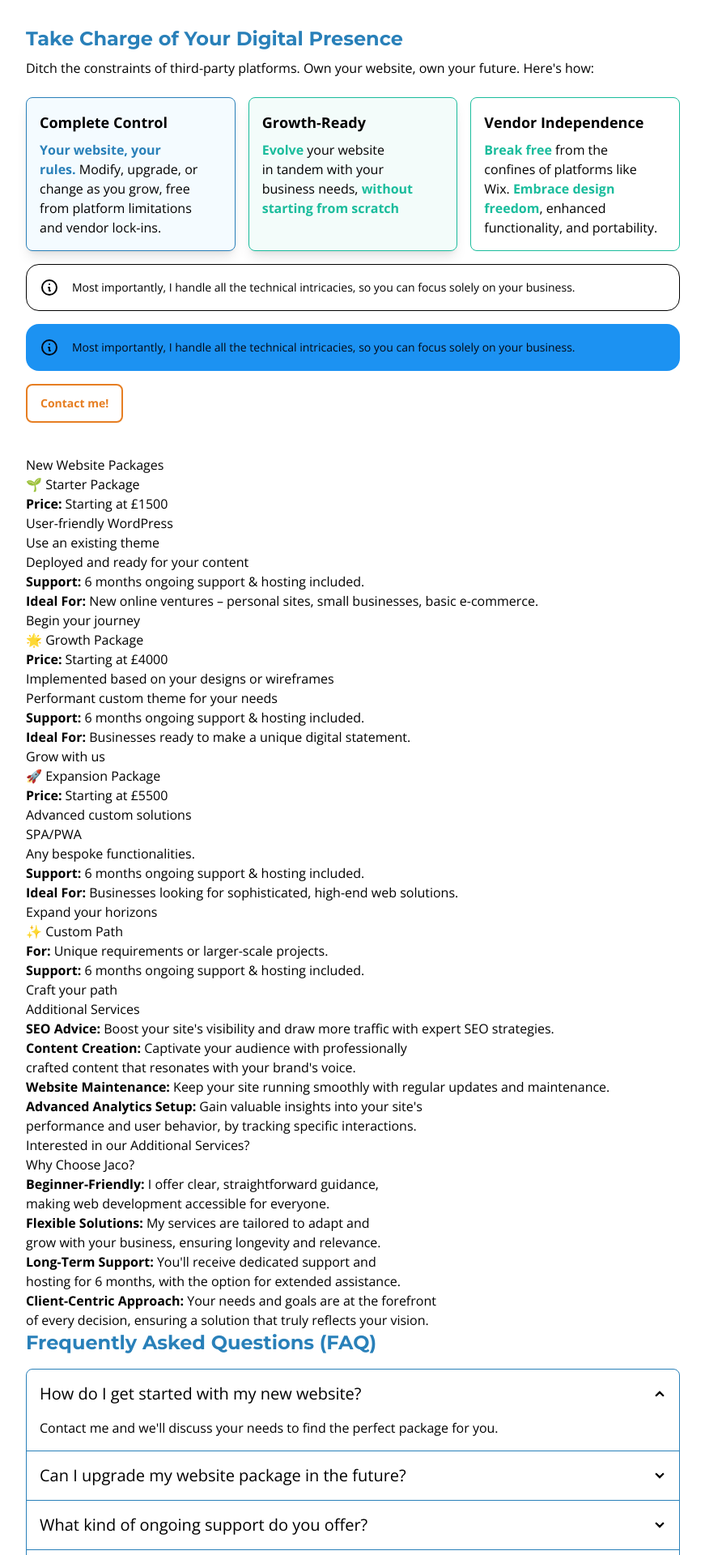
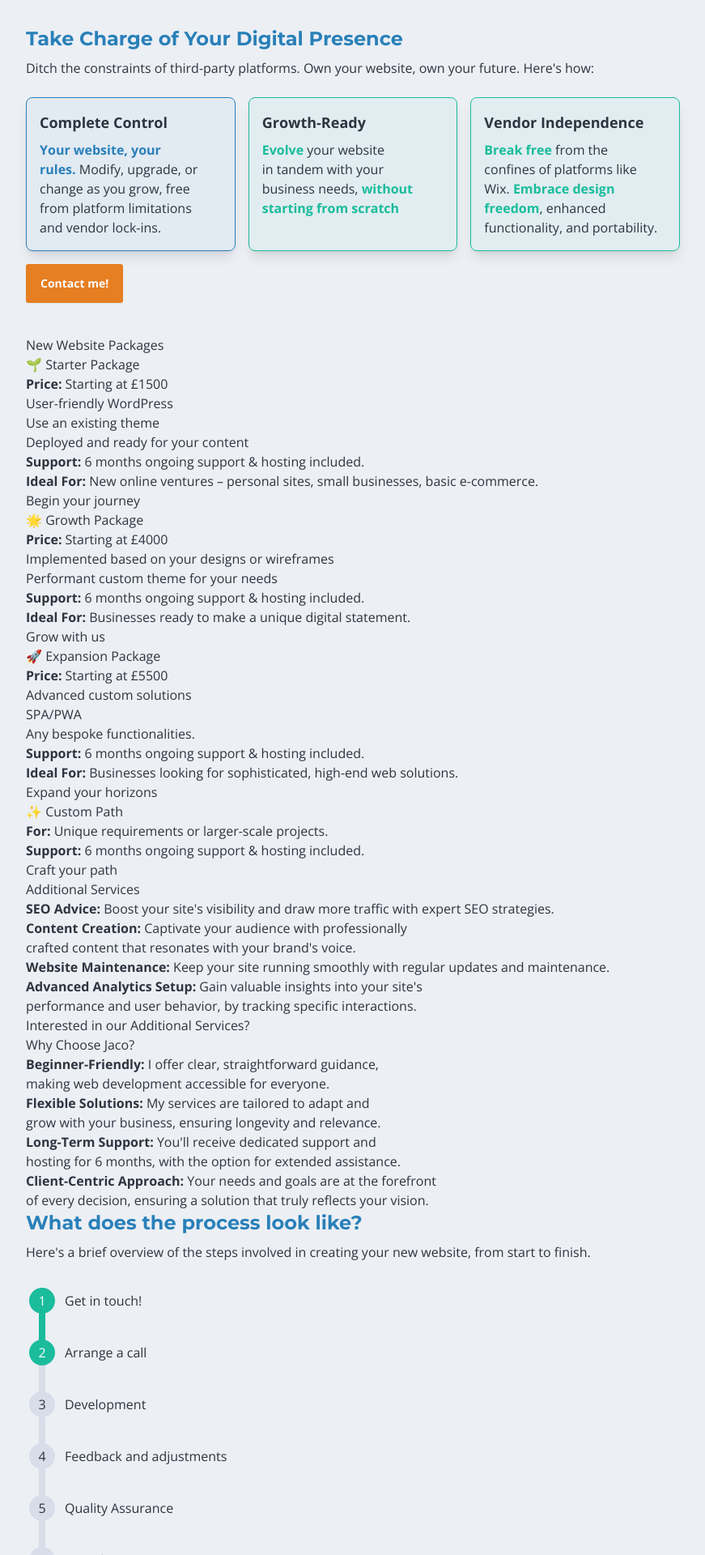
Before and after one commit to jacovanc/jaco, a Nuxt app: page / in a window 1280 px wide. Shown: the part 440-2360 px from the top of the page at 81% size, without its empty margins (204-1075 px from the left). Built offline with nearby package versions, Linux system fonts and the light colour scheme.

Commit message:
Styling and content

```diff
--- a/app.vue
+++ b/app.vue
@@ -61,7 +61,7 @@
 
       <ul class="flex flex-wrap gap-4 mt-6">
         <li
-          class="flex-grow border bg-primary-100 shadow-lg p-4 border-primary rounded-lg w-full tn:w-5/12 md:w-3/12 xl:w-1/5"
+          class="flex-grow border bg-primary bg-opacity-5 shadow-lg p-4 border-primary rounded-lg w-full tn:w-5/12 md:w-3/12 xl:w-1/5"
         >
           <strong class="block mb-2 text-lg">Complete Control</strong>
           <strong class="text-primary">Your website, your rules.</strong>
@@ -69,7 +69,7 @@
           and vendor lock-ins.
         </li>
         <li
-          class="flex-grow border p-4 bg-secondary-100 bg-opacity-5 shadow-lg border-secondary rounded-lg w-full tn:w-5/12 md:w-3/12 xl:w-1/5"
+          class="flex-grow border p-4 bg-secondary bg-opacity-5 shadow-lg border-secondary rounded-lg w-full tn:w-5/12 md:w-3/12 xl:w-1/5"
         >
           <strong class="block mb-2 text-lg">Growth-Ready</strong>
           <strong class="text-secondary">Evolve</strong> your website in tandem
@@ -77,7 +77,7 @@
           <strong class="text-secondary">without starting from scratch</strong>
         </li>
         <li
-          class="flex-grow border p-4 border-secondary rounded-lg w-full tn:w-5/12 md:w-3/12 xl:w-1/5"
+          class="flex-grow border p-4 bg-secondary bg-opacity-5 shadow-lg border-secondary rounded-lg w-full tn:w-5/12 md:w-3/12 xl:w-1/5"
         >
           <strong class="block mb-2 text-lg">Vendor Independence</strong>
           <strong class="text-secondary">Break free</strong> from the confines
@@ -88,48 +88,7 @@
         <!-- More list items here -->
       </ul>
 
-      <div role="alert" class="alert mt-4">
-        <svg
-          xmlns="http://www.w3.org/2000/svg"
-          fill="none"
-          viewBox="0 0 24 24"
-          class="stroke-current shrink-0 w-6 h-6"
-        >
-          <path
-            stroke-linecap="round"
-            stroke-linejoin="round"
-            stroke-width="2"
-            d="M13 16h-1v-4h-1m1-4h.01M21 12a9 9 0 11-18 0 9 9 0 0118 0z"
-          ></path>
-        </svg>
-        <span class="text-sm"
-          >Most importantly, I handle all the technical intricacies, so you can
-          focus solely on your business.</span
-        >
-      </div>
-      <div role="alert" class="alert alert-info mt-4">
-        <svg
-          xmlns="http://www.w3.org/2000/svg"
-          fill="none"
-          viewBox="0 0 24 24"
-          class="stroke-current shrink-0 w-6 h-6"
-        >
-          <path
-            stroke-linecap="round"
-            stroke-linejoin="round"
-            stroke-width="2"
-            d="M13 16h-1v-4h-1m1-4h.01M21 12a9 9 0 11-18 0 9 9 0 0118 0z"
-          ></path>
-        </svg>
-        <span class="text-sm"
-          >Most importantly, I handle all the technical intricacies, so you can
-          focus solely on your business.</span
-        >
-      </div>
-
-      <a class="btn btn-accent btn-outline mt-4" href="#contact-form"
-        >Contact me!</a
-      >
+      <a class="btn btn-accent mt-4" href="#contact-form">Contact me!</a>
     </section>
 
     <!-- Packages Section -->
@@ -254,8 +213,27 @@
       </ul>
     </section>
 
+    <section id="process">
+      <h2 class="font-heading text-2xl font-bold text-primary">
+        What does the process look like?
+      </h2>
+      <p class="mt-2 mb-2">
+        Here's a brief overview of the steps involved in creating your new
+        website, from start to finish.
+      </p>
+      <ul class="steps steps-vertical mt-2">
+        <li class="step step-secondary">Get in touch!</li>
+        <!-- We should probably add some info explaining each section. Perhaps collapsable like the faqs -->
+        <li class="step step-secondary">Arrange a call</li>
+        <li class="step">Development</li>
+        <li class="step">Feedback and adjustments</li>
+        <li class="step">Quality Assurance</li>
+        <li class="step">Launch</li>
+      </ul>
+    </section>
+
     <!-- FAQ Section -->
-    <section id="faq">
+    <section id="faq" class="mt-10">
       <h2 class="font-heading text-2xl font-bold text-primary">
         Frequently Asked Questions (FAQ)
       </h2>
--- a/tailwind.config.js
+++ b/tailwind.config.js
@@ -17,8 +17,6 @@ export default {
 
       colors: {
         neutral: "#FDFEFE", // Off-White
-        "primary-100": "#f4fbff",
-        "secondary-100": "#1ABC9C",
       },
     },
 
@@ -45,7 +43,7 @@ export default {
       // "nord",
       {
         mytheme: {
-          // ...require("daisyui/src/theming/themes")["nord"],
+          ...require("daisyui/src/theming/themes")["nord"],
           primary: "#2980B9",
           "primary-content": "#FDFEFE",
           secondary: "#1ABC9C",
```
